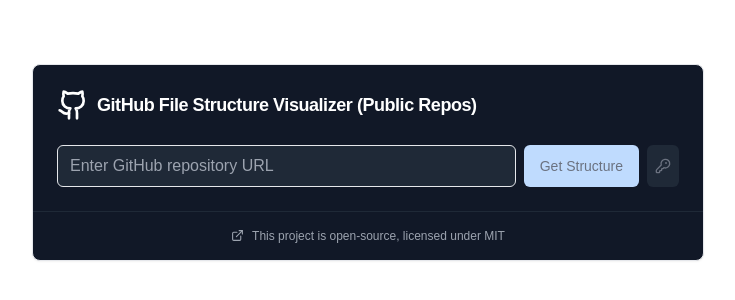
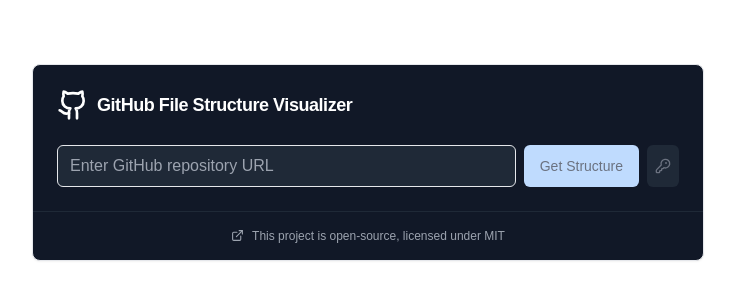
Before and after one commit to r3cla/HubTree, a Next.js app: page / in a window 1280 px wide. Shown: the part 238-538 px from the top of the page, without its empty margins (272-1007 px from the left). Built offline with nearby package versions, Linux system fonts and the light colour scheme.

Commit message:
change title

```diff
--- a/src/components/FileStructure.tsx
+++ b/src/components/FileStructure.tsx
@@ -191,7 +191,7 @@
       <CardHeader>
         <CardTitle className="flex items-center gap-2">
           <Github className="w-8 h-8" />
-          GitHub File Structure Visualizer (Public Repos)
+          GitHub File Structure Visualizer
         </CardTitle>
       </CardHeader>
       <CardContent>
```
